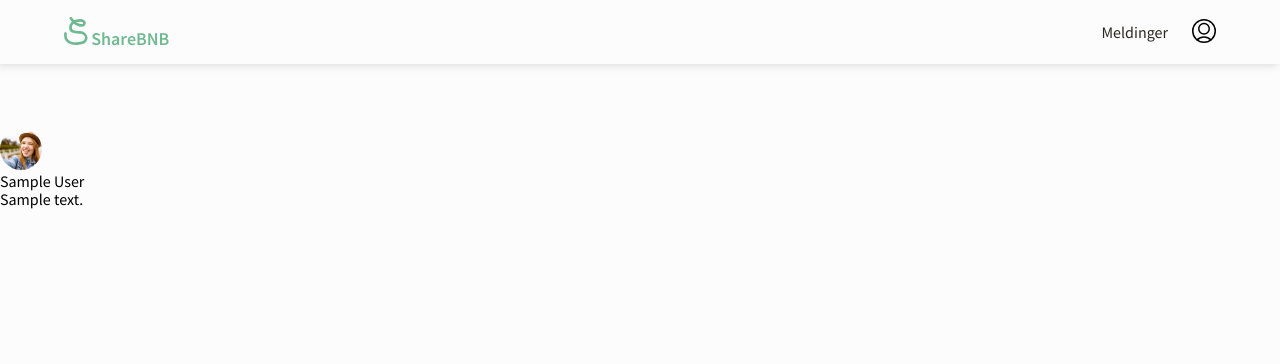
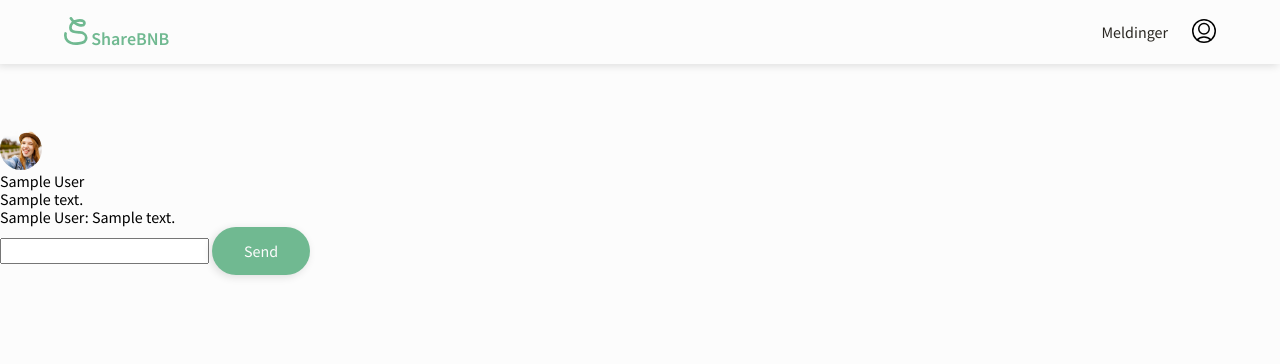
Before and after one commit to Agnar22/PU, a Django app: page /chat/ in a window 1280 px wide. Shown: the top 364 px of the page. Run offline with Django 3.2, Linux system fonts and the light colour scheme; a user stored in the database is signed in; tables that the repository leaves empty hold one stand-in row (values such as "Sample post").

Commit message:
Created basic chat functionality

```diff
--- a/chat/templates/chat/messages.html
+++ b/chat/templates/chat/messages.html
@@ -9,7 +9,6 @@
     <div id="messages">
 
         <div class="contacts">
-
             <div class="person-list">
                 {% for curr_info in info %}
                     <div class="user">
@@ -23,6 +22,21 @@
             </div>
         </div>
         <div class="messages">
+            <div class="person-list">
+                {% for message in messages %}
+                    <div class="user">
+                        <div class="user-rating">
+                            <p>{{ message.messager }}: {{ message.content }}</p>
+                        </div>
+                    </div>
+                {%  endfor %}
+                <form method="post" >
+                {% csrf_token %}
+                    <input type="text" name="message"/>
+                    <input type="hidden" name="receiver" value="{{ chatting_with.id }}"/>
+                    <input type="submit" class="button primary" value="Send">
+                </form>
+            </div>
         </div>
     </div>
 {% endblock %}
--- a/chat/views.py
+++ b/chat/views.py
@@ -4,46 +4,60 @@ from authentication.models import Profile
 from .models import Message
 from .models import Chat
 from django.db.models import Q
-
+import time
+import datetime
 
 # Create your views here.
 def messages(request):
+    if not request.user.is_authenticated:
+        return redirect('landing-page')
+
+    # Add new chat or send message or display other chat
+    if request.method == 'POST':
+        message_content = request.POST.get('message', '')
+        receiver = request.POST.get('receiver', '')
+        curr_message = Message.objects.create(content=message_content, messager=request.user, reciever=Profile.objects.get(id=receiver),
+                                              time=datetime.datetime.now())
+        print(Profile.objects.get(id=receiver))
+        print(Chat.objects.filter(Q(person1=Profile.objects.get(id=receiver))))
+        print(Chat.objects.filter(Q(person2=Profile.objects.get(id=receiver))))
+        print(Chat.objects.filter(Q(person2=request.user)))
+        print(Chat.objects.filter(Q(person1=request.user)))
+        print(Chat.objects.filter(Q(person1=Profile.objects.get(id=receiver)) & Q(person2=request.user)))
+        print(Chat.objects.filter(Q(person2=Profile.objects.get(id=receiver)) & Q(person1=request.user)))
+
+        chat_one = Chat.objects.filter(Q(person1=request.user) & Q(person2=receiver))
+        chat_two = Chat.objects.filter(Q(person1=receiver) & Q(person2=request.user))
+        if len(chat_one) > 0:
+            chat_one[0].messages.add(curr_message)
+        elif len(chat_two):
+            chat_two[0].messages.add(curr_message)
+
     # Display all the chats and
-    if request.method=='GET':
-        if request.user.is_authenticated:
-            # Get all chats where this person is
-            # Sort after last message recieved
-            chats = Chat.objects.filter(Q(person1=request.user) | Q(person2=request.user)).order_by('-last_message')
+    # Get all chats where this person is
+    # Sort after last message recieved
+    chats = Chat.objects.filter(Q(person1=request.user) | Q(person2=request.user)).order_by('-last_message')
 
-            persons = []  # Persons the user is chatting with
-            one_message = []  # The last message in each chat
-            for x in range(0, len(chats)):
-                if chats[x].person1 == request.user:
-                    persons.append(chats[x].person1)
-                else:
-                    persons.append(chats[x].person2)
+    persons = []  # Persons the user is chatting with
+    one_message = []  # The last message in each chat
+    for x in range(0, len(chats)):
+        if chats[x].person1 == request.user:
+            persons.append(chats[x].person2)
+        else:
+            persons.append(chats[x].person1)
 
-                if len(chats[x].messages.all()) > 0:
-                    one_message.append(chats[x].messages.all().order_by('-time')[0])
-                else:
-                    one_message.append()
-            print(one_message[0].content)
-            print(persons[0])
-            # Display messages from last chat
-            if len(chats)>0:
-                message_chat = chats[0].messages.order_by('-time')
-            else:
-                message_chat=""
-            context = {
-                'info': [(message_chat[i], persons[i]) for i in range(len(message_chat))],
-                'one_message': one_message
-            }
-            return render(request, 'chat/messages.html', context)
+        if len(chats[x].messages.all()) > 0:
+            one_message.append(chats[x].messages.all().order_by('-time')[0])
         else:
-            return redirect('landing-page')
-        pass
-    # Add new chat or send message or display other chat
+            one_message.append()
+    # Display messages from last chat
+    if len(chats) > 0:
+        message_chat = chats[0].messages.order_by('-time')
     else:
-        pass
-
-    pass
+        message_chat = ""
+    context = {
+        'info': [(one_message[i], persons[i]) for i in range(len(one_message))],
+        'messages': message_chat,
+        'chatting_with': persons[0]
+    }
+    return render(request, 'chat/messages.html', context)
```
